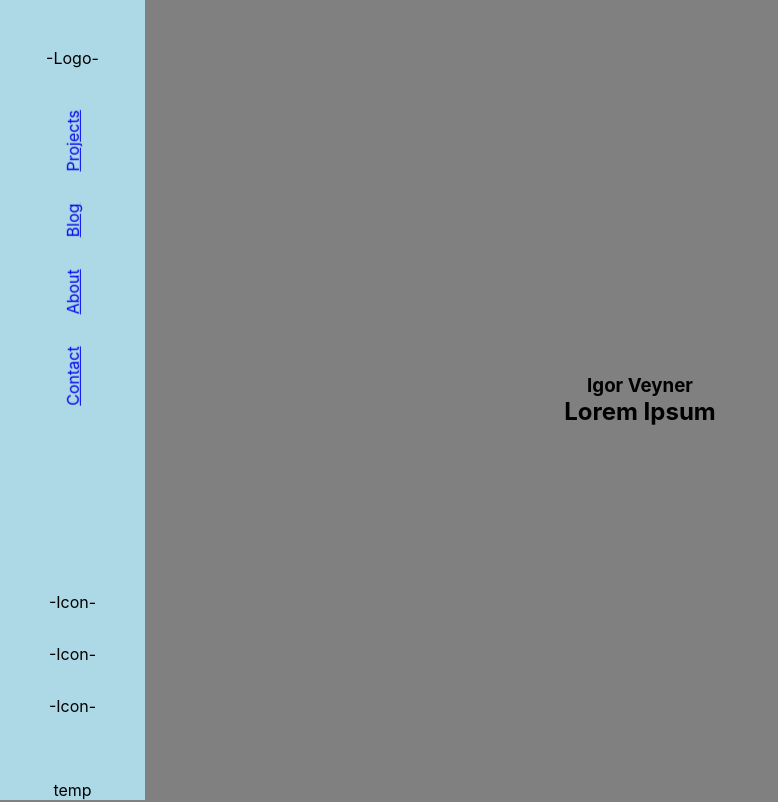
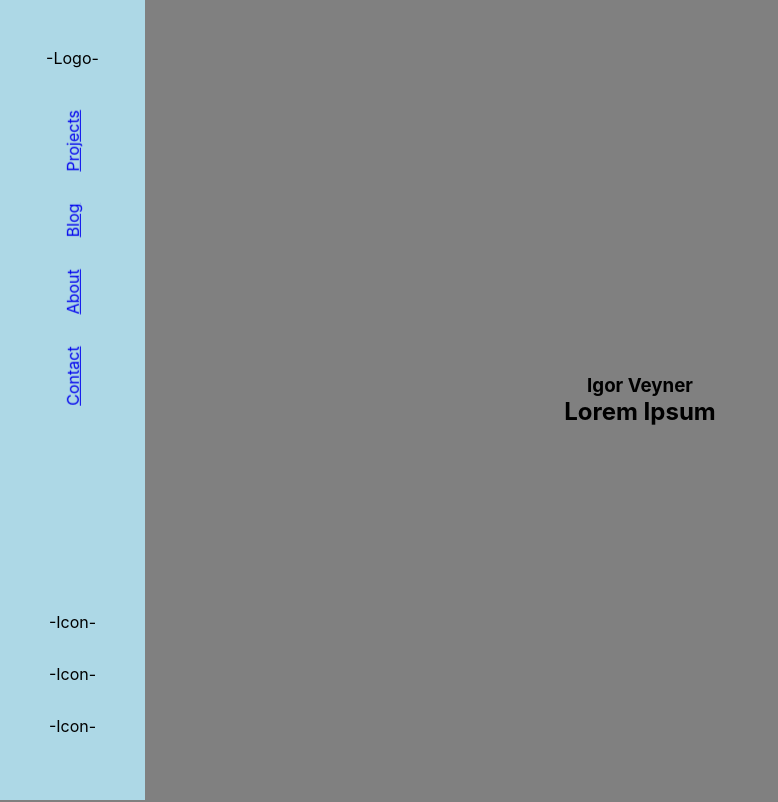
Before and after one commit to IgoVeyner/portfolio, a React (Create React App) app: page / in a window 1280 px wide. Shown: the top 802 px of the page, without its empty margins (0-778 px from the left). Built offline with nearby package versions, Linux system fonts and the light colour scheme.

Commit message:
add functionality to button to hide or show mobile nav and style mobile nav

```diff
--- a/src/components/Header/index.js
+++ b/src/components/Header/index.js
@@ -15,7 +15,7 @@ const Header = () => {
     <header className="navbar">
       <Logo />
       <Nav />
-      <MobileNav />
+      { menuExpanded ?  <MobileNav /> : null }
       <MenuButton toggleMenu={toggleMenu} />
     </header>
   )
--- a/src/components/Logo/index.css
+++ b/src/components/Logo/index.css
@@ -1,6 +1,7 @@
 .logo {
   position: relative;
   top: var(--SpaceOuter);
+  z-index: 1024;
 }
 
 @media only screen and (max-width: 700px) {
--- a/src/components/MenuButton/index.css
+++ b/src/components/MenuButton/index.css
@@ -8,5 +8,6 @@
     position: fixed;
     top: var(--SpaceOuter);
     right: var(--SpaceOuter);
+    z-index: 1024;
   }
 }
--- a/src/components/MobileNav/index.css
+++ b/src/components/MobileNav/index.css
@@ -0,0 +1,15 @@
+.mobile-nav {
+  display: none;
+}
+
+@media only screen and (max-width: 700px) {
+  .mobile-nav {
+    display: flex;
+    position: fixed;
+    top: 0;
+    right: 0;
+    bottom: 0;
+    left: 0;
+    background:hsl(0, 0%, 50%, 85%);
+  }
+}
--- a/src/components/MobileNav/index.js
+++ b/src/components/MobileNav/index.js
@@ -1,6 +1,8 @@
+import './index.css'
+
 const MobileNav = () => {
   return (
-    <nav>
+    <nav className="mobile-nav">
       <div>
         temp
       </div>
```
